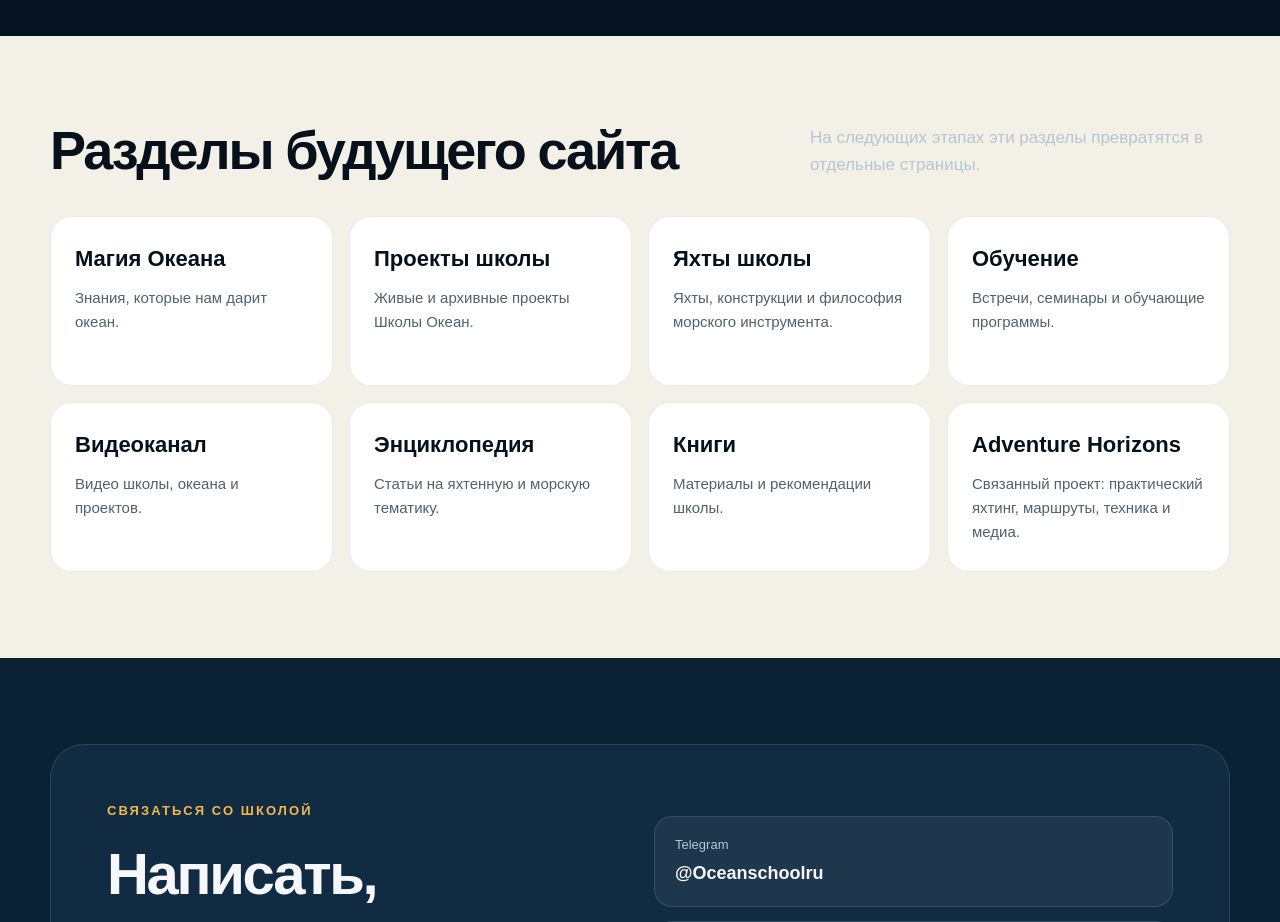
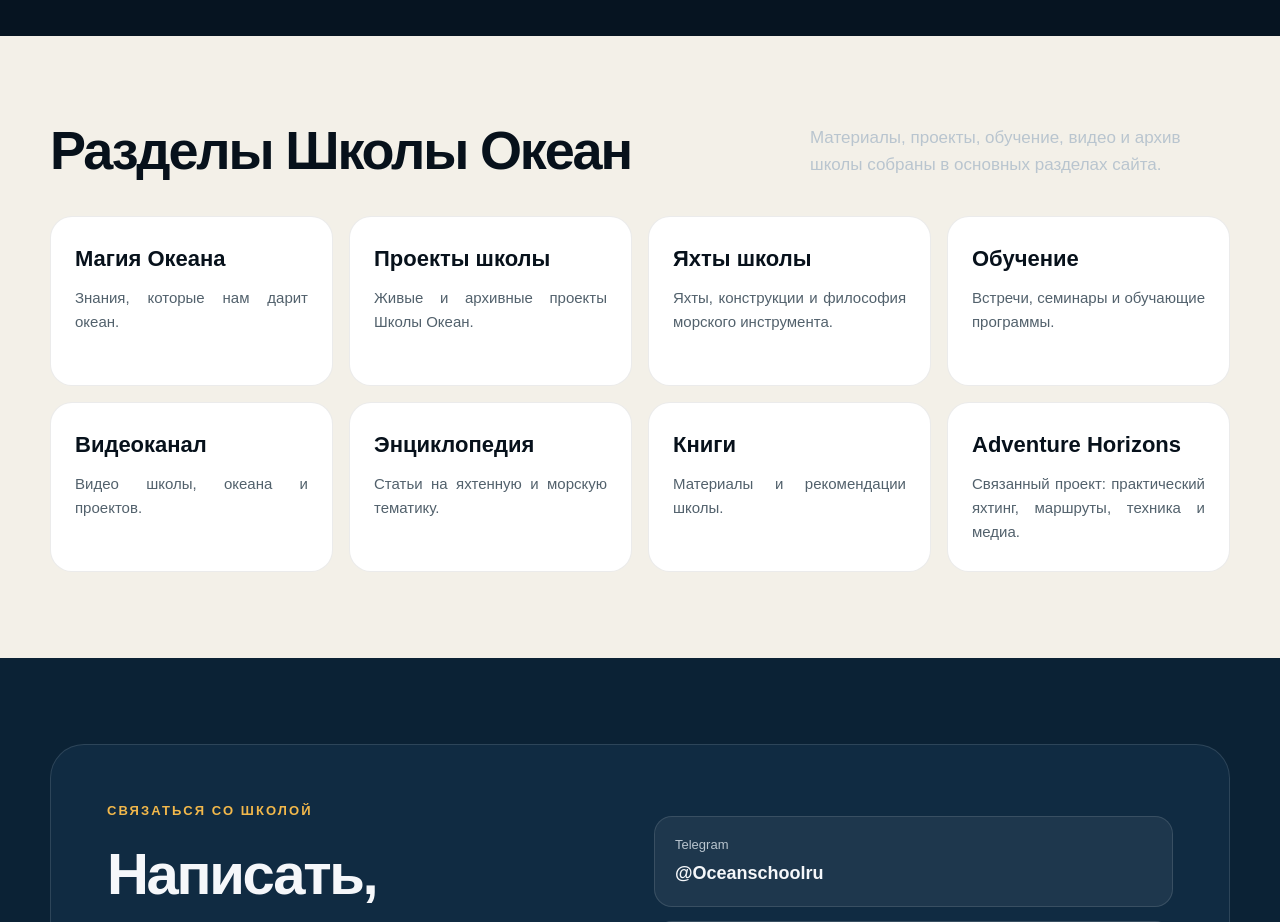
Before and after one commit to chvanovab-source/OCEAN-SCHOOL, a plain HTML site: page index.html in a window 1280 px wide. Shown: the part 5220-6142 px from the top of the page. Drawn offline with Linux system fonts and the light colour scheme.

Commit message:
Update index.html

```diff
--- a/index.html
+++ b/index.html
@@ -486,6 +486,7 @@
     .link-tile p {
       color: #52616c;
       font-size: 15px;
+      text-align: justify;
     }
 
     .contacts {
@@ -848,9 +849,9 @@
     <section class="links">
       <div class="container">
         <div class="section-head">
-          <h2>Разделы будущего сайта</h2>
+          <h2>Разделы Школы Океан</h2>
           <p>
-            На следующих этапах эти разделы превратятся в отдельные страницы.
+            Материалы, проекты, обучение, видео и архив школы собраны в основных разделах сайта.
           </p>
         </div>
 
```
